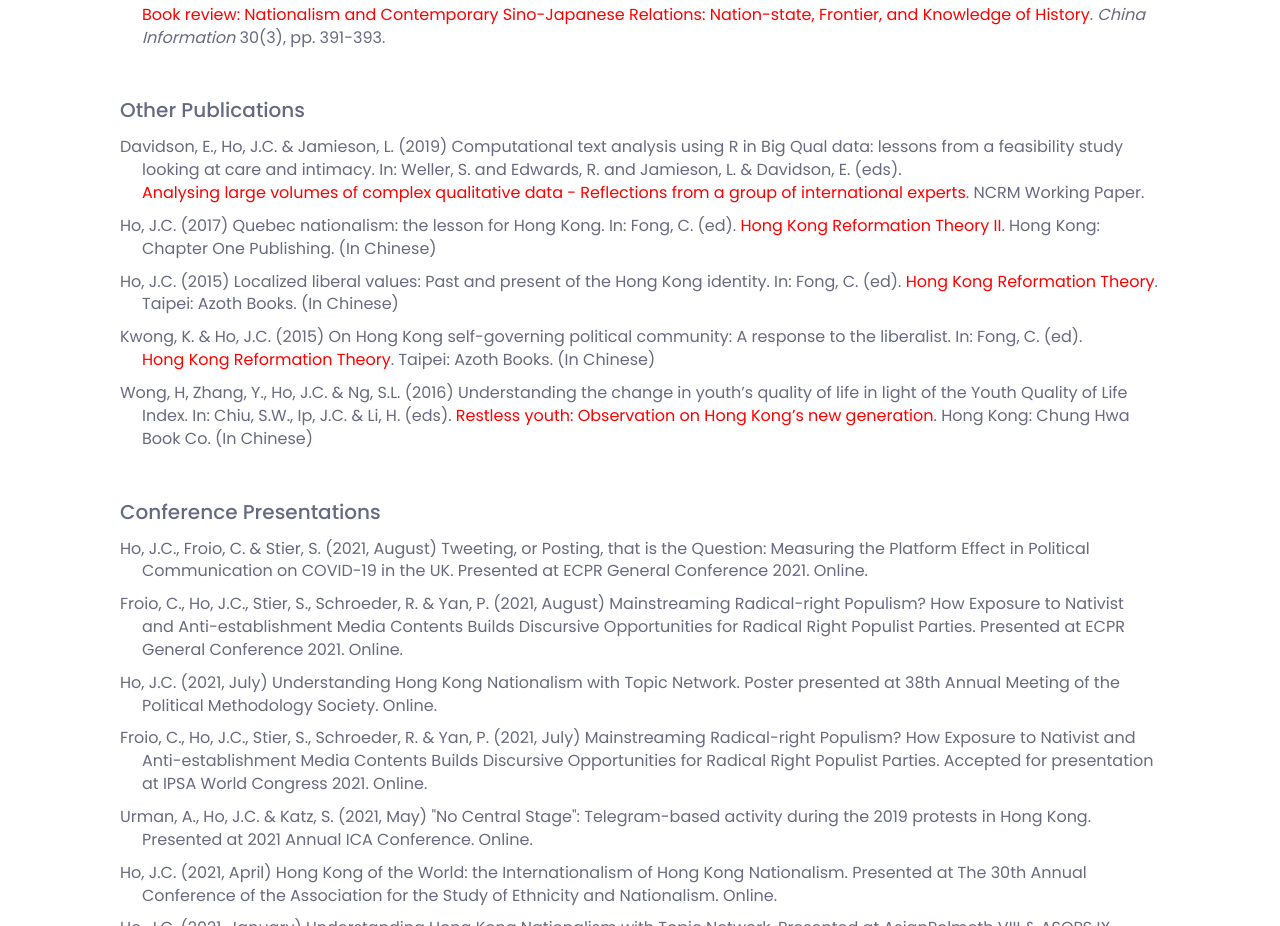
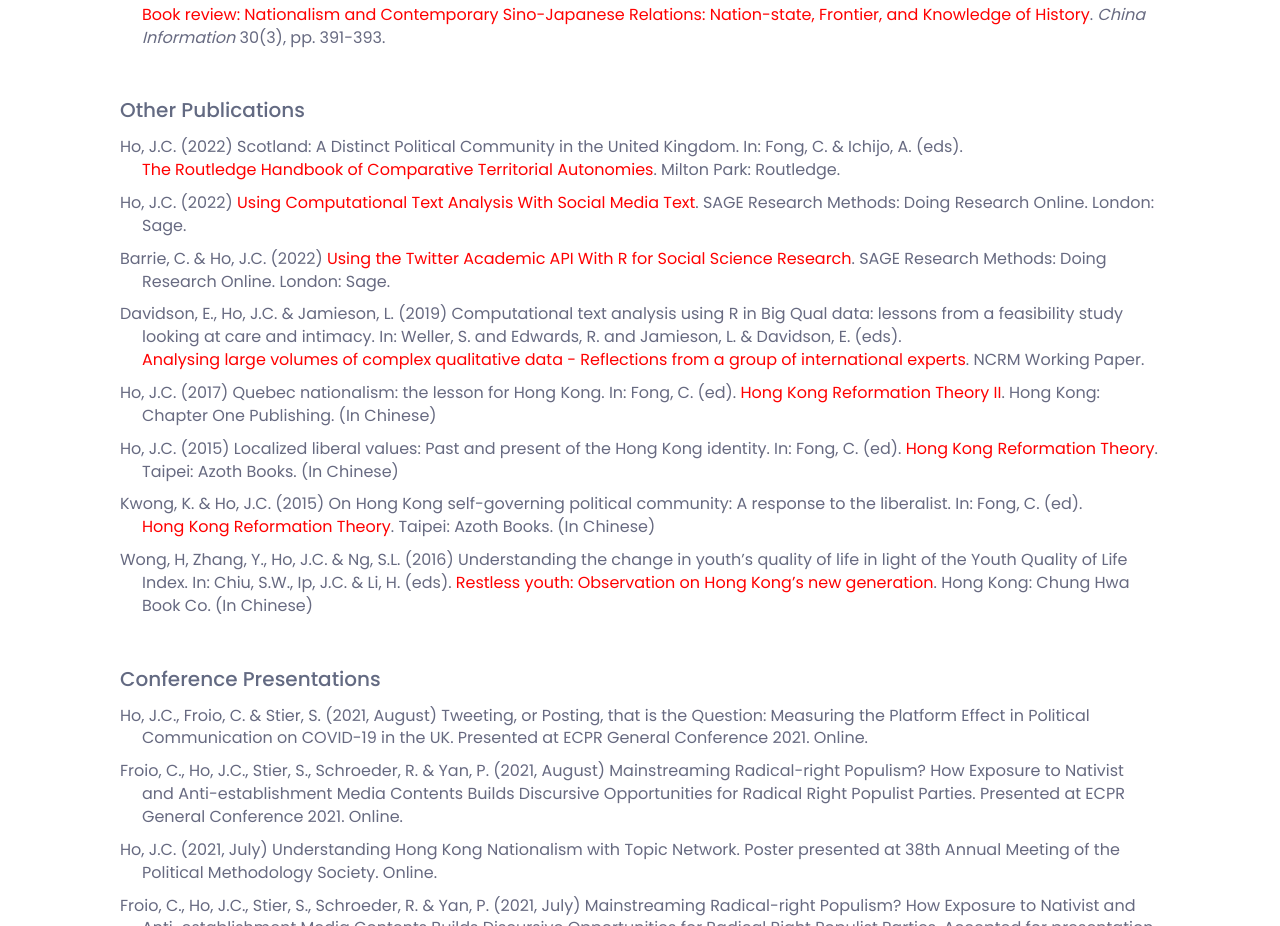
Before and after one commit to justinchuntingho/justinchuntingho.github.io, a plain HTML site: page index.html in a window 1280 px wide. Shown: the part 3937-4863 px from the top of the page. Drawn offline with nearby package versions, Linux system fonts and the light colour scheme.

Commit message:
Update index.html

```diff
--- a/index.html
+++ b/index.html
@@ -279,6 +279,10 @@
 
                          <h3>Other Publications</h3>
                          <ul>
+
+                                 <li>Ho, J.C. (2022) Scotland: A Distinct Political Community in the United Kingdom. In: Fong, C. & Ichijo, A. (eds). <a href="https://www.routledge.com/The-Routledge-Handbook-of-Comparative-Territorial-Autonomies/Fong-Ichijo/p/book/9780367431419">The Routledge Handbook of Comparative Territorial Autonomies</a>.&nbsp;Milton Park: Routledge.</li>
+                                 <li>Ho, J.C. (2022) <a href="https://methods.sagepub.com/case/using-computational-text-analysis-social-media-text">Using Computational Text Analysis With Social Media Text</a>. SAGE Research Methods: Doing Research Online. London: Sage.</li>
+                                 <li>Barrie, C. & Ho, J.C. (2022) <a href="https://methods.sagepub.com/how-to-guide/using-twitter-academic-api-r-social-science-research">Using the Twitter Academic API With R for Social Science Research</a>. SAGE Research Methods: Doing Research Online. London: Sage.</li>
                                  <li>Davidson, E., Ho, J.C. &amp; Jamieson, L. (2019) Computational text analysis using R in Big Qual data: lessons from a feasibility study looking at care and intimacy. In: Weller, S. and Edwards, R. and Jamieson, L. &amp; Davidson, E. (eds). <a href="http://eprints.ncrm.ac.uk/4266/">Analysing large volumes of complex qualitative data - Reflections from a group of international experts</a>. NCRM Working Paper.&nbsp;</li>
                                  <li>Ho, J.C. (2017) Quebec nationalism: the lesson for Hong Kong. In: Fong, C. (ed). <a href="http://www.cp1897.com.hk/product_info.php?BookId=9789887802730">Hong Kong Reformation Theory II</a>.&nbsp;Hong Kong: Chapter One Publishing. (In Chinese)</li>
                                  <li>Ho, J.C. (2015) Localized liberal values: Past and present of the Hong Kong identity. In: Fong, C. (ed). <a href="http://www.books.com.tw/products/0010683515">Hong Kong Reformation Theory</a>. Taipei: Azoth Books. (In Chinese)</li>
```
